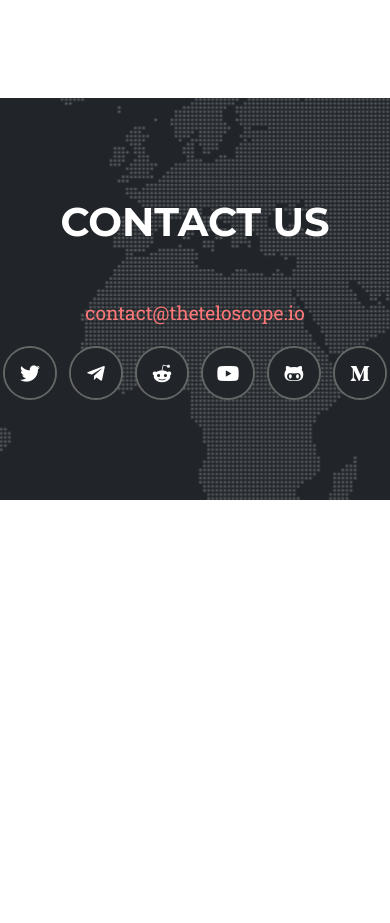
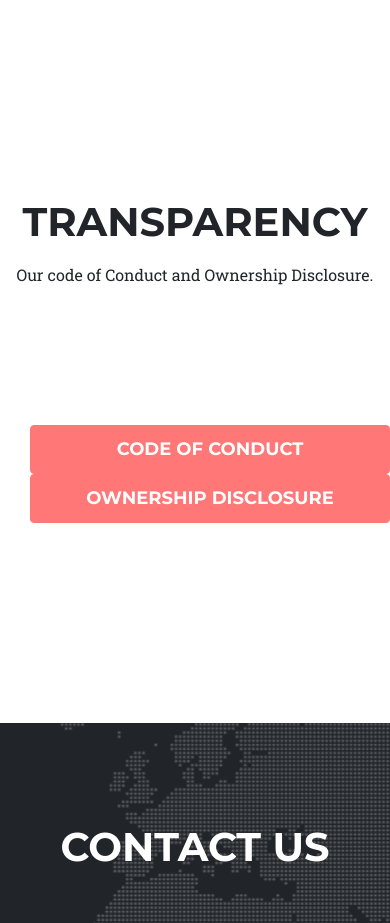
Before and after one commit to theteloscope/theteloscope-web, a plain HTML site: page index.html in a window 390 px wide. Shown: the part 6016-6939 px from the top of the page. Before the commit the page ends 6516 px from the top, so only its background shows below. Drawn offline with Linux system fonts and the light colour scheme; a web font is replaced by a local one.

Commit message:
Add links to transparency info

```diff
--- a/index.html
+++ b/index.html
@@ -32,17 +32,21 @@
     .medium-link {
       color: #000 !important;
       text-decoration: none;
-      display:block;
+      display: block;
     }
-    .medium-link:hover, .medium-link:focus {
+
+    .medium-link:hover,
+    .medium-link:focus {
       background-color: #f0f0f0 !important;
       text-decoration: none;
     }
+
     .medium-article {
       padding: 30px 0 30px;
     }
+
     .modal-content .medium-article p {
-      margin:0;
+      margin: 0;
     }
   </style>
 
@@ -68,6 +72,9 @@
           </li>
           <li class="nav-item">
             <a class="nav-link js-scroll-trigger" href="#about">About</a>
+          </li>
+          <li class="nav-item">
+            <a class="nav-link js-scroll-trigger" href="#transparency">Transparency</a>
           </li>
           <li class="nav-item">
             <a class="nav-link js-scroll-trigger" href="#contact">Contact</a>
@@ -304,6 +311,30 @@
       </div>
 
 
+  </section>
+
+
+
+
+
+  <!-- Transperency -->
+  <section id="transparency">
+    <div class="container">
+      <div class="row">
+        <div class="col-lg-10 mx-auto text-center">
+          <h2 class="section-heading text-uppercase">Transparency</h2>
+          <p>Our code of Conduct and Ownership Disclosure.</p>
+        </div>
+      </div>
+      <div class="row" style="margin: 120px 0 100px">
+        <div class="col-md-6 text-center">
+          <a class="btn btn-primary btn-xl text-uppercase js-scroll-trigger" href="https://github.com/theteloscope/theteloscope-web/tree/master/transparency/codeofconduct" style="min-width: 20em">Code of Conduct</a>
+        </div>
+        <div class="col-md-6 text-center">
+          <a class="btn btn-primary btn-xl text-uppercase js-scroll-trigger" href="https://github.com/theteloscope/theteloscope-web/tree/master/transparency/ownershipdisclosure" style="min-width: 20em">Ownership Disclosure</a>
+        </div>
+      </div>
+    </div>
   </section>
 
 
```
